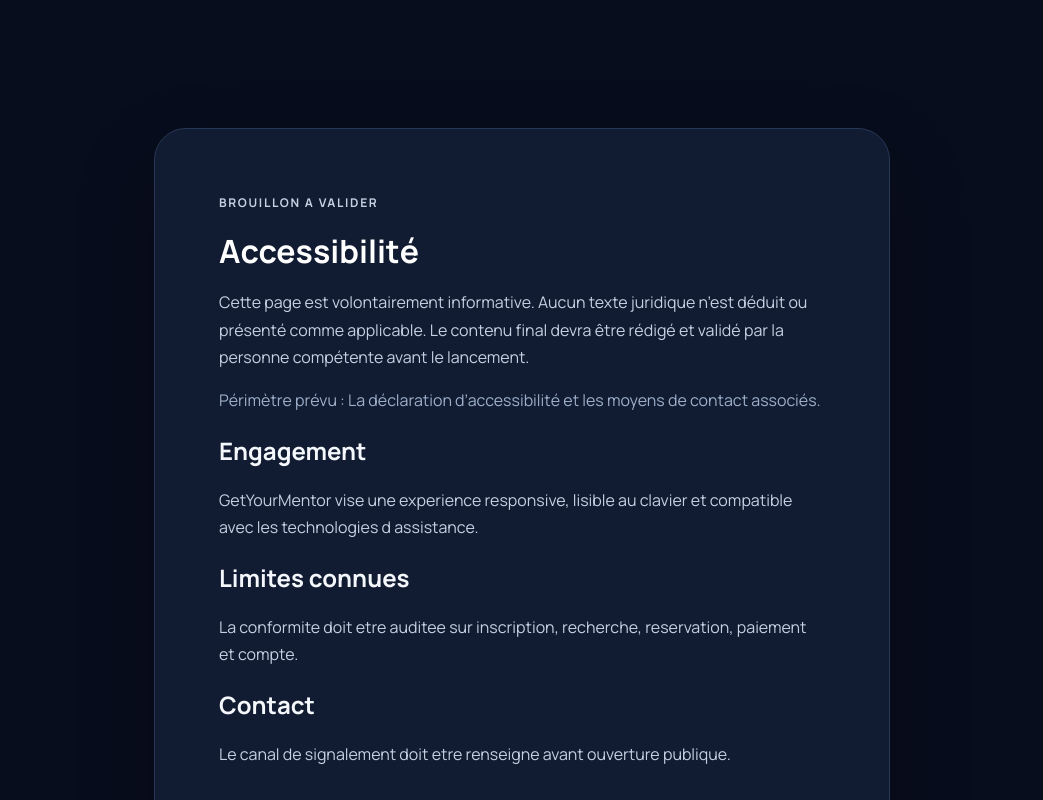
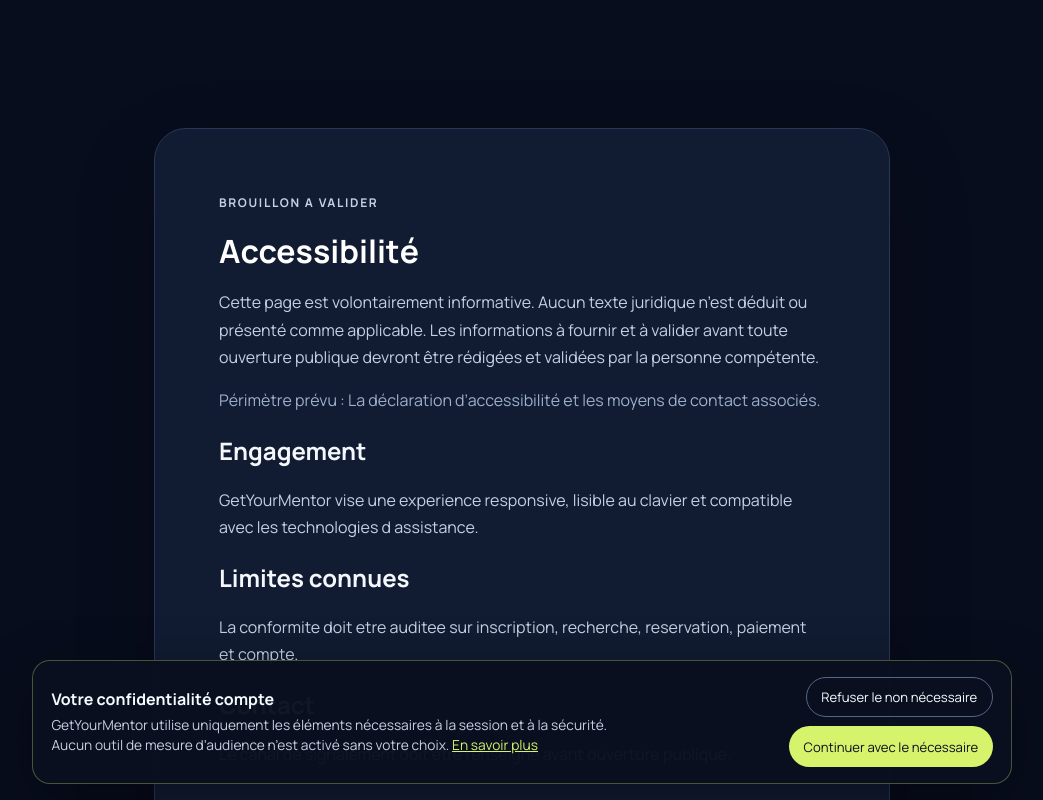
Before and after one commit to christopherfordant/GetYourMentor, a Next.js app in the folder gym-next/: page /legal/accessibilite in a window 1280 px wide. Shown: the top 800 px of the page, without its empty margins (118-1161 px from the left). Built offline with nearby package versions, Linux system fonts and the light colour scheme; no server answers.

Commit message:
feat: add essential cookie consent banner

```diff
--- a/gym-next/app/layout.tsx
+++ b/gym-next/app/layout.tsx
@@ -1,6 +1,7 @@
 import type { Metadata, Viewport } from "next";
 import { Manrope } from "next/font/google";
 import { InternalNavigationEnhancer } from "@/components/InternalNavigationEnhancer";
+import { CookieConsentBanner } from "@/components/CookieConsentBanner";
 import "./globals.css";
 import "./legacy-prototype.css";
 import "./redesign-2026.css";
@@ -39,6 +40,7 @@ export default function RootLayout({
       <body className={manrope.variable}>
         <InternalNavigationEnhancer />
         {children}
+        <CookieConsentBanner />
       </body>
     </html>
   );
--- a/gym-next/app/legal/[slug]/page.tsx
+++ b/gym-next/app/legal/[slug]/page.tsx
@@ -65,7 +65,7 @@ export default async function LegalPage({ params }: { params: Promise<{ slug: st
         <h1>{document.label}</h1>
         <p>
           Cette page est volontairement informative. Aucun texte juridique n’est déduit ou présenté comme applicable.
-          Le contenu final devra être rédigé et validé par la personne compétente avant le lancement.
+          Les informations à fournir et à valider avant toute ouverture publique devront être rédigées et validées par la personne compétente.
         </p>
         <p className="legal-placeholder-topic">Périmètre prévu : {document.description}</p>
         <div className="legal-sections">
--- a/gym-next/app/redesign-2026.css
+++ b/gym-next/app/redesign-2026.css
@@ -530,6 +530,40 @@
 .booking-contact-success p,
 .booking-contact-success small { color: #a9cdb5 !important; }
 
+.cookie-consent-banner {
+  position: fixed;
+  z-index: 1000;
+  right: 1rem;
+  bottom: 1rem;
+  left: 1rem;
+  display: flex;
+  align-items: center;
+  justify-content: space-between;
+  gap: 1.25rem;
+  max-width: 980px;
+  margin: 0 auto;
+  padding: 1rem 1.15rem;
+  border: 1px solid rgba(215, 243, 107, 0.3);
+  border-radius: 18px;
+  background: rgba(11, 16, 32, 0.97);
+  box-shadow: 0 18px 55px rgba(0, 0, 0, 0.36);
+  color: #f7fbff;
+}
+
+.cookie-consent-banner strong { display: block; margin-bottom: 0.3rem; }
+.cookie-consent-banner p { max-width: 620px; margin: 0; color: #c5d0e2; font-size: 0.86rem; line-height: 1.5; }
+.cookie-consent-banner a { color: #d7f36b; text-decoration: underline; }
+.cookie-consent-actions { display: flex; flex-wrap: wrap; justify-content: flex-end; gap: 0.55rem; }
+.cookie-consent-actions button { min-height: 2.55rem; padding: 0.65rem 0.9rem; border-radius: 999px; font: inherit; font-size: 0.82rem; cursor: pointer; }
+.cookie-consent-primary { border: 0; background: #d7f36b; color: #0b1020; font-weight: 800; }
+.cookie-consent-secondary { border: 1px solid #526887; background: transparent; color: #f7fbff; }
+
+@media (max-width: 700px) {
+  .cookie-consent-banner { display: block; padding: 1rem; }
+  .cookie-consent-actions { justify-content: stretch; margin-top: 0.8rem; }
+  .cookie-consent-actions button { flex: 1; }
+}
+
 .legal-placeholder-page {
   min-height: 100vh;
   display: grid;
--- /dev/null
+++ b/gym-next/components/CookieConsentBanner.tsx
@@ -0,0 +1,36 @@
+"use client";
+
+import { useEffect, useState } from "react";
+
+const CONSENT_KEY = "gym-cookie-consent-v1";
+
+export function CookieConsentBanner() {
+  const [visible, setVisible] = useState(false);
+
+  useEffect(() => {
+    setVisible(window.localStorage.getItem(CONSENT_KEY) === null);
+  }, []);
+
+  function saveChoice(choice: "essential" | "refused") {
+    window.localStorage.setItem(CONSENT_KEY, choice);
+    setVisible(false);
+  }
+
+  if (!visible) return null;
+
+  return (
+    <aside className="cookie-consent-banner" role="dialog" aria-label="Préférences de cookies" aria-live="polite">
+      <div>
+        <strong>Votre confidentialité compte</strong>
+        <p>
+          GetYourMentor utilise uniquement les éléments nécessaires à la session et à la sécurité. Aucun outil de mesure d’audience
+          n’est activé sans votre choix. <a href="/legal/cookies">En savoir plus</a>
+        </p>
+      </div>
+      <div className="cookie-consent-actions">
+        <button type="button" className="cookie-consent-secondary" onClick={() => saveChoice("refused")}>Refuser le non nécessaire</button>
+        <button type="button" className="cookie-consent-primary" onClick={() => saveChoice("essential")}>Continuer avec le nécessaire</button>
+      </div>
+    </aside>
+  );
+}
```
